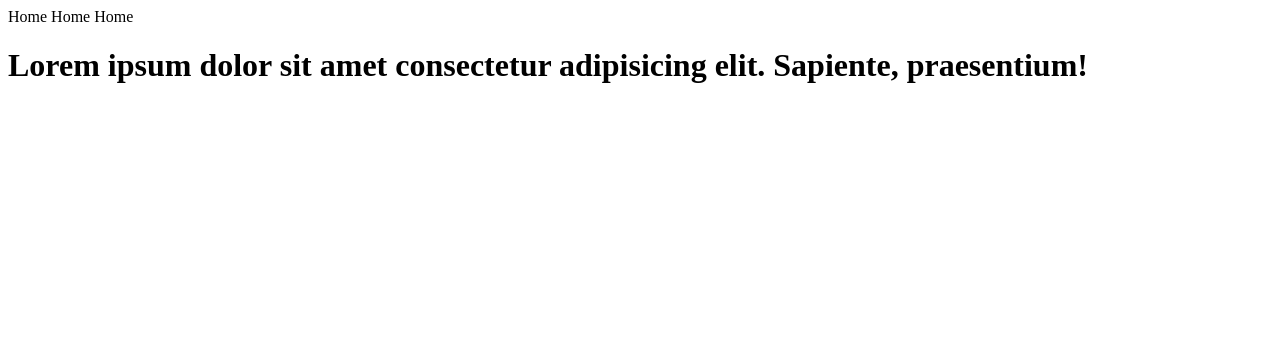
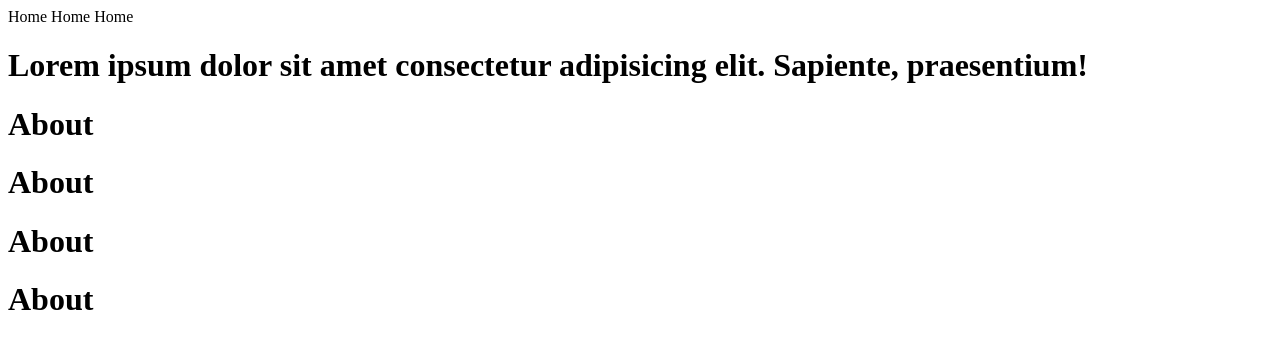
Before and after one commit to Eldor1111/OnlineStore, a plain HTML site: page index.html in a window 1280 px wide. Drawn offline with Linux system fonts and the light colour scheme.

Commit message:
qo'shildi navbar branch

```diff
--- a/index.html
+++ b/index.html
@@ -15,7 +15,12 @@
     <main>
         <h1>Lorem ipsum dolor sit amet consectetur adipisicing elit. Sapiente, praesentium!</h1>
     </main>
-
+<div class="navbar">
+  <h1>About</h1>
+  <h1>About</h1>
+  <h1>About</h1>
+  <h1>About</h1>
+</div>
 
 </body>
 </html>
```
